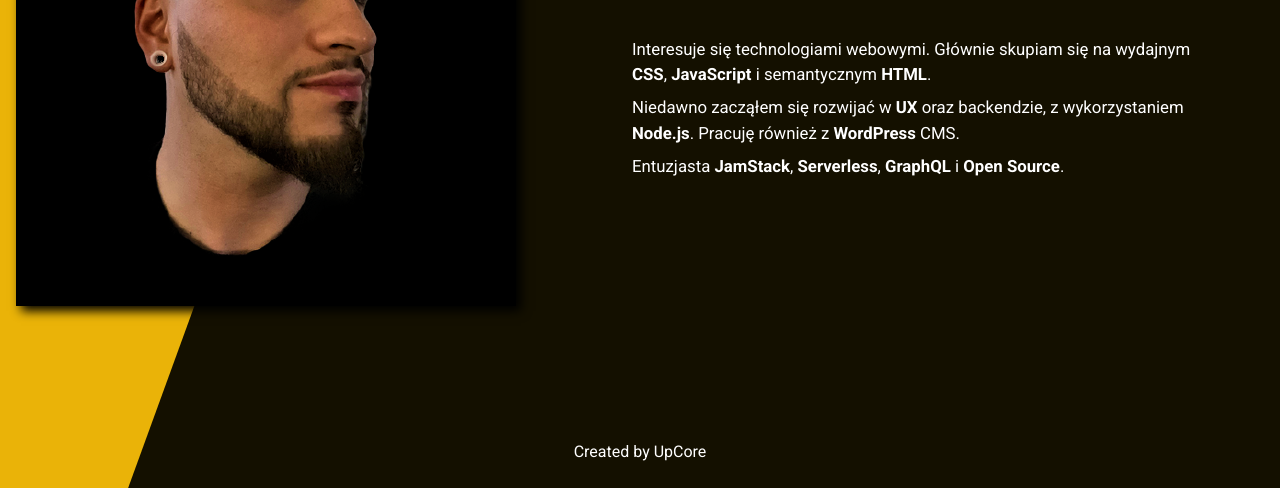
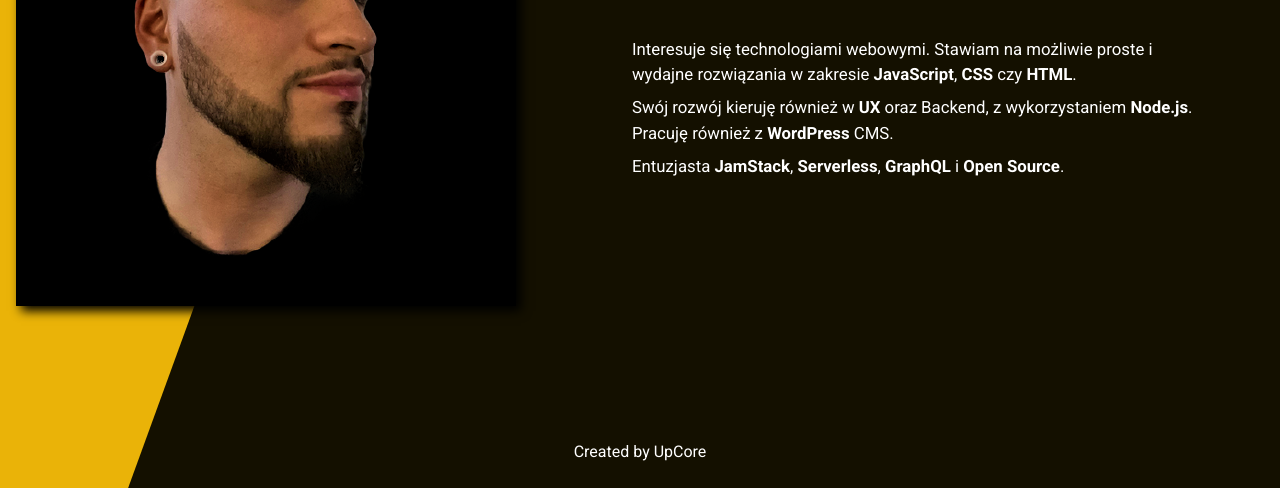
Before and after one commit to skrzepij/skrzepij.github.io, a Gatsby site: page / in a window 1280 px wide. Shown: the part 312-800 px from the top of the page. Built offline with nearby package versions, Linux system fonts and the light colour scheme; Gatsby itself is replaced by a stand-in of ours.

Commit message:
linter fix in index.tsx

```diff
--- a/src/pages/index.tsx
+++ b/src/pages/index.tsx
@@ -12,7 +12,7 @@ type Props = {
 }
 
 export const Index = ({ data }: Props): JSX.Element => {
-  const { title, description } = data.site.siteMetadata
+  const { title, description } = data.site.siteMetadata;
   return (
     <Layout>
       <SEO title="Strona główna" />
@@ -24,22 +24,23 @@ export const Index = ({ data }: Props): JSX.Element => {
 
         <section className={styles.index__content}>
           <p>
-            Interesuje się technologiami webowymi. Głównie skupiam się na wydajnym <strong>CSS</strong>,{' '}
-            <strong>JavaScript</strong> i semantycznym <strong>HTML</strong>.
+            Interesuje się technologiami webowymi. Stawiam na możliwie proste i wydajne rozwiązania w
+            zakresie <strong>JavaScript</strong>,{" "}
+            <strong>CSS</strong> czy <strong>HTML</strong>.
           </p>
           <p>
-            Niedawno zacząłem się rozwijać w <strong>UX</strong> oraz backendzie, z wykorzystaniem{' '}
+            Swój rozwój kieruję również w <strong>UX</strong> oraz Backend, z wykorzystaniem{" "}
             <strong>Node.js</strong>. Pracuję również z <strong>WordPress</strong> CMS.
           </p>
           <p>
-            Entuzjasta <strong>JamStack</strong>, <strong>Serverless</strong>, <strong>GraphQL</strong> i{' '}
+            Entuzjasta <strong>JamStack</strong>, <strong>Serverless</strong>, <strong>GraphQL</strong> i{" "}
             <strong>Open Source</strong>.
           </p>
         </section>
       </article>
     </Layout>
-  )
-}
+  );
+};
 
 export const pageQuery = graphql`
     query {
@@ -50,6 +51,6 @@ export const pageQuery = graphql`
             }
         }
     }
-`
+`;
 
-export default Index
+export default Index;
```
Lines whose indentation alone changed are shown as unchanged.
